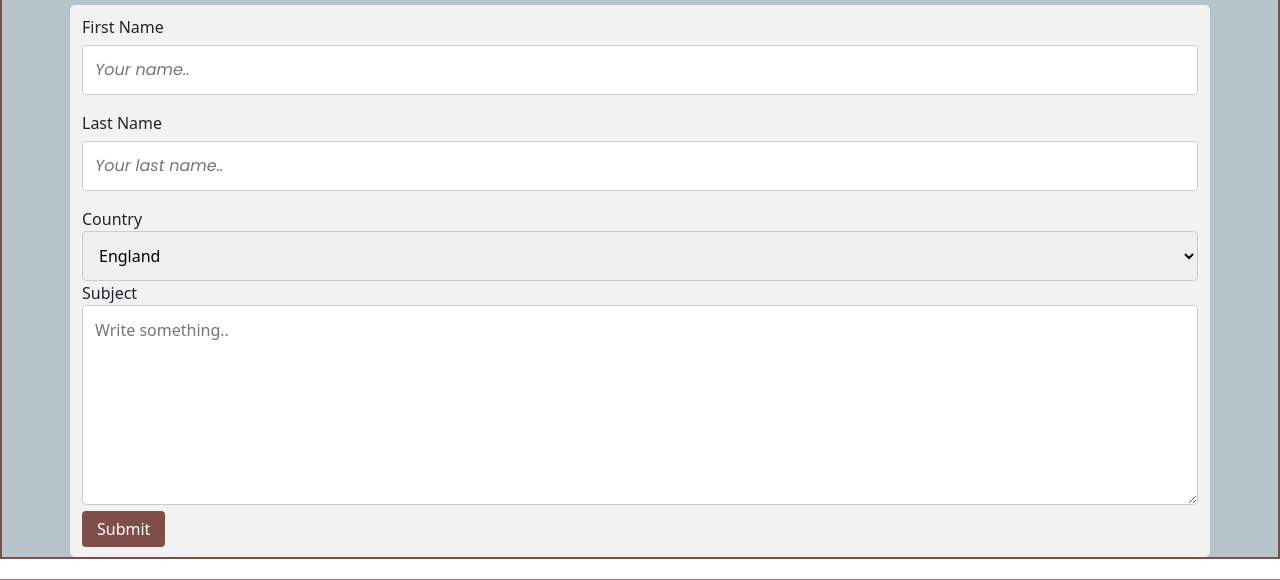
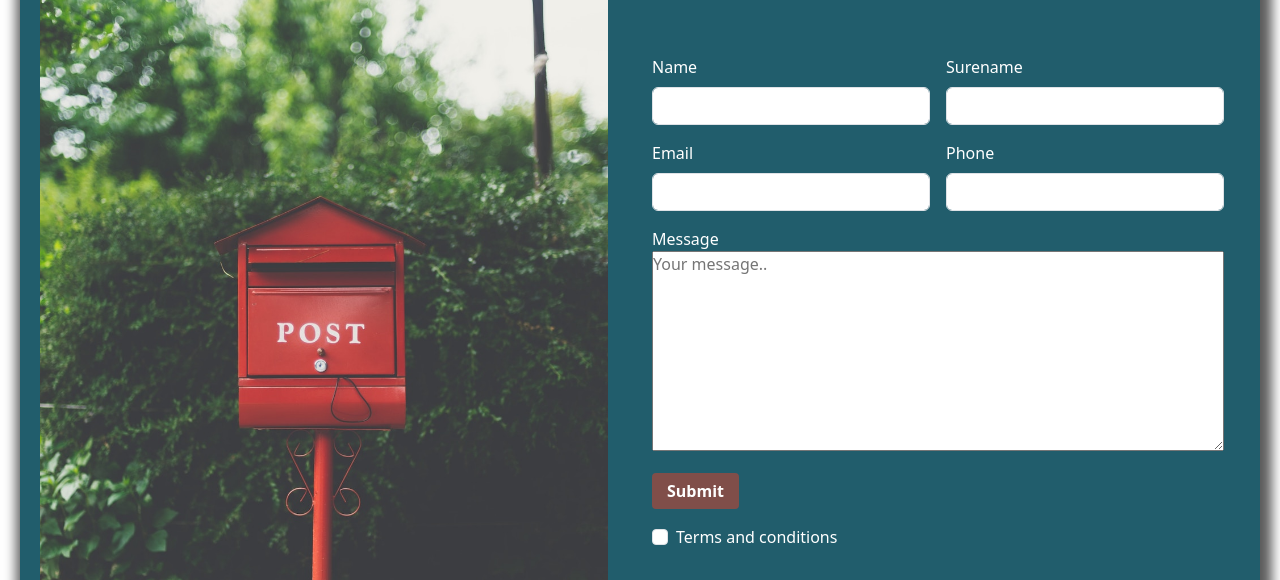
Before and after one commit to aaamorek91/Portfolio, an Eleventy site: page src/contact.njk in a window 1280 px wide. Shown: the part 261-841 px from the top of the page. Built offline with nearby package versions, Linux system fonts and the light colour scheme; Eleventy itself is replaced by a stand-in of ours; files that its build step writes are made by us from their sources.

Commit message:
changes in desigh contact page & blog

```diff
--- a/src/blog.njk
+++ b/src/blog.njk
@@ -3,8 +3,25 @@ title: Blog
 layout: 'base.njk'
 ---
 
+
+<style>
+body {
+  margin: 0;
+  padding: 0;
+  display: flex;
+  flex-direction: column;
+  min-height: 100vh;
+}
+
+ main {
+    flex: 1;
+  }
+
+</style>
 <main>
+<article>
     <p>Lorem Ipsum is simply dummy text of the printing and typesetting industry. Lorem Ipsum has been the industry's standard dummy text ever since the 1500s, when an unknown printer took a galley of type and scrambled it to make a type specimen book. It has survived not only five centuries, but also the leap into electronic typesetting, remaining essentially unchanged. It was popularised in the 1960s with the release of Letraset sheets containing Lorem Ipsum passages, and more recently with desktop publishing software like Aldus PageMaker including versions of Lorem Ipsum.<p>
 
          <p>Lorem Ipsum is simply dummy text of the printing and typesetting industry. Lorem Ipsum has been the industry's standard dummy text ever since the 1500s, when an unknown printer took a galley of type and scrambled it to make a type specimen book. It has survived not only five centuries, but also the leap into electronic typesetting, remaining essentially unchanged. It was popularised in the 1960s with the release of Letraset sheets containing Lorem Ipsum passages, and more recently with desktop publishing software like Aldus PageMaker including versions of Lorem Ipsum.<p>
+</article>
 </main>
--- a/src/contact.njk
+++ b/src/contact.njk
@@ -3,48 +3,107 @@ title: Contact
 layout: 'base.njk'
 ---
 
+<style>
+body {
+  margin: 0;
+  padding: 0;
+  display: flex;
+  flex-direction: column;
+  min-height: 100vh;
+}
+
+section{
+  padding: 20px;
+  margin: 20px;
+  display: flex;
+}
+
+h4 {
+  color:white;
+  text-align: center;
+}
+  #img-container {
+    flex: 1;
+    margin-right: 20px; /* Adjust as needed for spacing */
+  }
+
+  #form-img {
+    width: 100%;
+    height: auto;
+  }
+
+  form {
+    width: 100%;
+    color: white;
+    padding-top: 150px;
+  }
+
+  main {
+    flex: 1;
+  }
+</style>
+
+<main>
 <!-- Contact me section -->
-<article class="form-container" id="contact">
-  <!-- H4 of Form section-->
-  <h4 class="h4-form">Let's chat!</h4>
+<section class="form-container" id="contact">
 
-  <!--Form-->
-  <section class="container">
-    <form netlify>
-      <label for="fname">First Name</label>
-      <input
-        type="text"
-        id="fname"
-        name="firstname"
-        placeholder="Your name.."
-      />
+  <!-- Bootstrap grid for image and form -->
+  <div class="row">
+     <!-- Image column (col-md-6 for medium and larger screens) -->
+      <div class="col-md-6" id="img-container">
+        <img src="{{'/assets/img/bundo-kim-S-TcfjrYVKo-unsplash.jpg' | url }}" alt="Post" class="img-fluid" id="form-img">
+      </div>
 
-      <label for="lname">Last Name</label>
-      <input
-        type="text"
-        id="lname"
-        name="lastname"
-        placeholder="Your last name.."
-      />
+    <!-- Form column (col-md-6 for medium and larger screens) -->
+    <div class="col-md-6">
+      <!-- Form -->
+      <form class="row g-3">
+        <!-- Form elements go here -->
+        <div class="col-md-6">
+          <label for="inputName4" class="form-label">Name</label>
+          <input type="name" class="form-control" id="inputName4">
+        </div>
 
-      <label for="country">Country</label>
-      <select id="country" name="country">
-        <option value="england">England</option>
-        <option value="canada">Canada</option>
-        <option value="usa">USA</option>
-      </select>
+        <div class="col-md-6">
+          <label for="inputSurename4" class="form-label">Surename</label>
+          <input type="surename" class="form-control" id="inputSurename4">
+        </div>
 
-      <label for="subject">Subject</label>
-      <textarea
-        id="subject"
-        name="subject"
-        placeholder="Write something.."
-        style="height: 200px"
-      ></textarea>
+        <div class="col-md-6">
+          <label for="inputEmail4" class="form-label">Email</label>
+          <input type="email" class="form-control" id="inputEmail4">
+        </div>
 
-      <input type="submit" value="Submit" />
-    </form>
-    <!-- Form End-->
-  </section>
-  <!-- Contact me section END-->
-</article>
+        <div class="col-md-6">
+          <label for="inputPhone4" class="form-label">Phone</label>
+          <input type="phone" class="form-control" id="inputPhone4">
+        </div>
+
+        <div class="col-12">
+          <label for="message">Message</label>
+          <textarea
+            id="message"
+            name="message"
+            placeholder="Your message.."
+            style="height: 200px; width: 100%"
+          ></textarea>
+        </div>
+
+        <div class="col-12">
+          <input type="submit" value="Submit" class="btn btn-primary">
+        </div>
+
+        <div class="col-12">
+          <div class="form-check">
+            <input class="form-check-input" type="checkbox" id="gridCheck">
+            <label class="form-check-label" for="gridCheck">
+              Terms and conditions
+            </label>
+          </div>
+        </div>
+      </form>
+    </div>
+  </div>
+</section>
+</main>
+<!-- Contact me section END -->
--- a/src/style.css
+++ b/src/style.css
@@ -27,7 +27,7 @@
 
 /*Nav-Bar LOGO container*/
 #logo {
-  width: 350px;
+  width: 250px;
 }
 
 /*nav-bar hover efect*/
@@ -35,7 +35,7 @@ li:hover {
   opacity: 0.5;
   color: #855564;
   font-weight: bold;
-}
+}åß
 
 /*NAVBAR BOOTSTRAP END*/
 
@@ -134,11 +134,11 @@ h2 {
   text-transform: capitalize;
 }
 
-.img-fluid {
+#img-resizing {
   transition: transform 0.2s; /* Animation */
 }
 
-.img-fluid:hover {
+#img-resizing:hover {
   transform: scale(
     1.2
   ); /* (150% zoom - Note: if the zoom is too large, it will go outside of the viewport) */
@@ -202,10 +202,11 @@ h2 {
 /*Contact me section + form*/
 
 .form-container {
-  border: #804e49 solid 2px;
+  -webkit-box-shadow: 4px 7px 11px 8px rgba(0,0,0,0.64);
+box-shadow: 4px 7px 11px 8px rgba(0,0,0,0.64);
 }
 
-.h4-form {
+/*.h4-form {
   font-family: "Poppins", sans-serif;
   font-size: 30px !important;
   color: #215d6c;
@@ -242,28 +243,22 @@ input[type="submit"]:hover {
   background-color: #dfe6ee;
 }
 
-/* Add a background color and some padding around the form */
-.container {
-  border-radius: 5px;
-  background-color: #f2f2f2;
+.form-container {
+  background-color: #215d6c;
 }
 
-.form-container {
-  background-color: #b8c4cb;
-}
-
-form {
+/*form {
   padding-top: 10px;
   padding-bottom: 10px;
-}
+}*/
 
 /* FOOTER start*/
 footer {
   width: 100%;
-  margin: auto;
+  margin-top: auto;
+  margin-bottom: 0;
   height: 100px;
   padding: 40px;
-  margin-top: 20px;
   display: flex;
   background-color: #ad6e83;
   color: #e5a478;
```
Also changed, not shown: src/index.njk (+26 -13 lines), src/assets/img/bundo-kim-S-TcfjrYVKo-unsplash.jpg (added), 5 other files.
